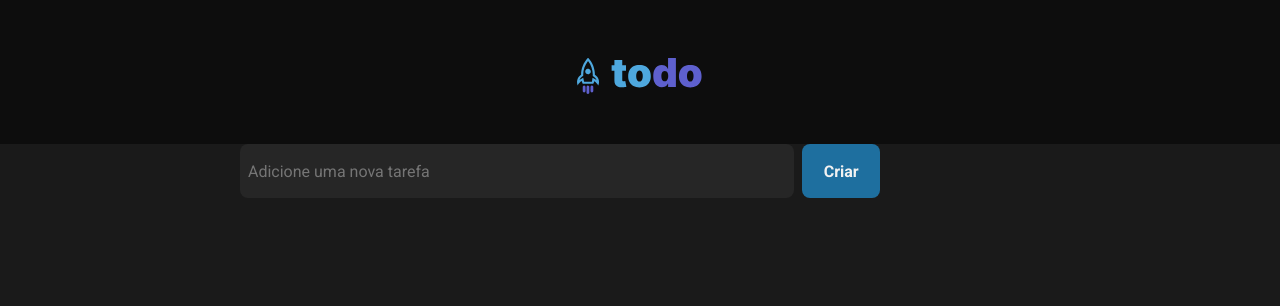
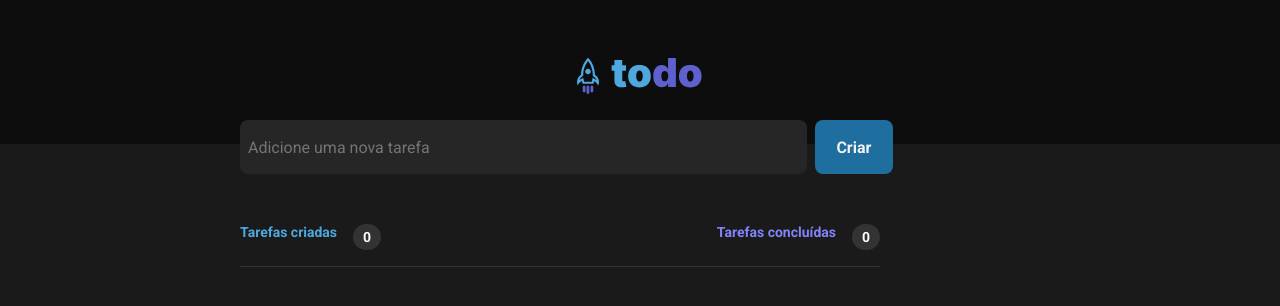
Before and after one commit to Alessandra-Nastassja/todo-list, a React (Vite) app: page / in a window 1280 px wide. Shown: the top 306 px of the page. Built offline with nearby package versions, Linux system fonts and the light colour scheme.

Commit message:
feat: included design of the tasks

```diff
--- a/src/App.tsx
+++ b/src/App.tsx
@@ -3,6 +3,7 @@ import { Header } from "./components/Header";
 import './global.css';
 import styles from './App.module.css';
 import { Search } from "./components/Search";
+import { Tarefas } from "./components/Tarefas";
 
 export function App() {
   return (
@@ -10,6 +11,7 @@ export function App() {
       <Header />
       <div className={styles.wrapper}>
         <Search />
+        <Tarefas />
       </div>
     </>
   )
--- a/src/components/Search.module.css
+++ b/src/components/Search.module.css
@@ -1,13 +1,13 @@
-.searchContent {
-
-}
-
 .search {
   display: flex;
   justify-content: center;
   gap: 0.5rem;
+  position: absolute;
+  top: 15%;
+  width: 51%;
+}
 
-  > input {
+input {
   width: 100%;
   height: 54px;
   border-radius: 8px;
@@ -16,7 +16,7 @@
   background-color: var(--gray-500);
 }
 
-  > button {
+button {
   width: 90px;
   border-radius: 8px;
   border: none;
@@ -24,5 +24,3 @@
   color: var(--gray-100);
   font-weight: 600;
 }
-
-}
--- /dev/null
+++ b/src/components/Tarefas.module.css
@@ -0,0 +1,30 @@
+.tarefasContent {
+  margin: 5rem 0;
+  display: flex;
+  justify-content: space-between;
+  align-items: center;
+  padding-bottom: 1rem;
+  border-bottom: 1px solid #333333;
+}
+
+.tarefasCriadas, .tarefasConcluidas {
+  display: flex;
+  gap: 1rem;
+  font-weight: bold;
+  font-size: 14px;
+}
+
+.tarefasCriadas p {
+  color: var(--blue-300);
+}
+
+.tarefasConcluidas p {
+  color: var(--purple-300);
+}
+
+.tarefasCriadas span, .tarefasConcluidas span {
+  color: var(--white);
+  background-color: var(--gray-400);
+  border-radius: 15px;
+  padding: 5px 10px;
+}
--- /dev/null
+++ b/src/components/Tarefas.tsx
@@ -0,0 +1,16 @@
+import styles from './Tarefas.module.css';
+
+export function Tarefas(){
+  return (
+    <section className={styles.tarefasContent}>
+      <div className={styles.tarefasCriadas}>
+        <p>Tarefas criadas</p>
+        <span>0</span>
+      </div>
+      <div className={styles.tarefasConcluidas}>
+        <p>Tarefas concluídas</p>
+        <span>0</span>
+      </div>
+    </section>
+  )
+}
--- a/src/global.css
+++ b/src/global.css
@@ -1,4 +1,6 @@
 :root {
+  --white: #FFFFFF;
+
   --gray-100: #F2F2F2;
   --gray-200: #D9D9D9;
   --gray-300: #808080;
```
Lines whose indentation alone changed are shown as unchanged.
